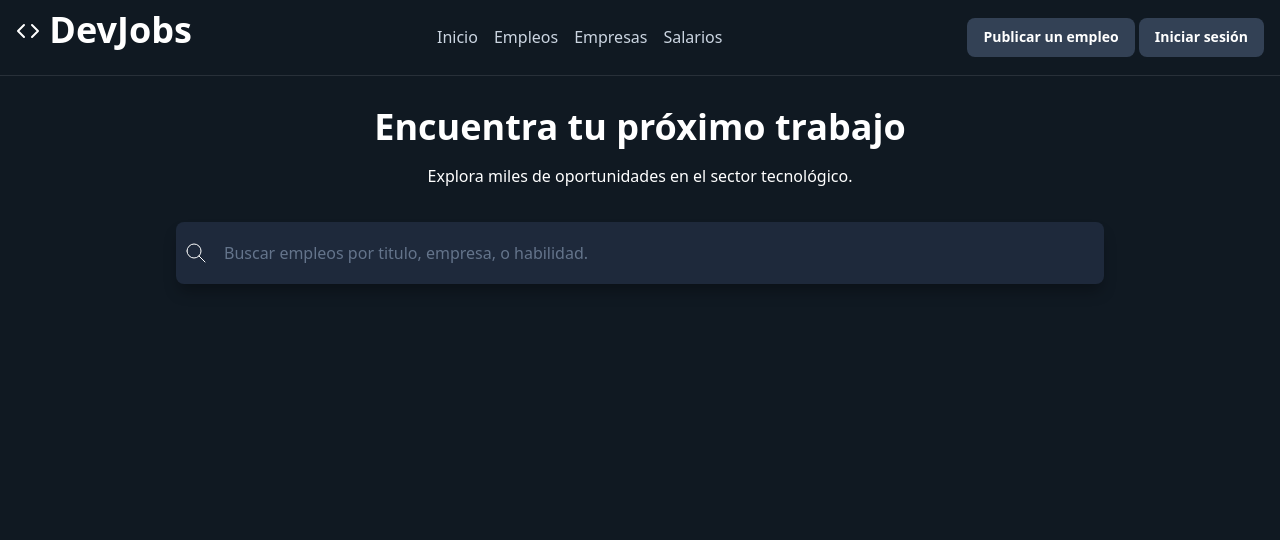
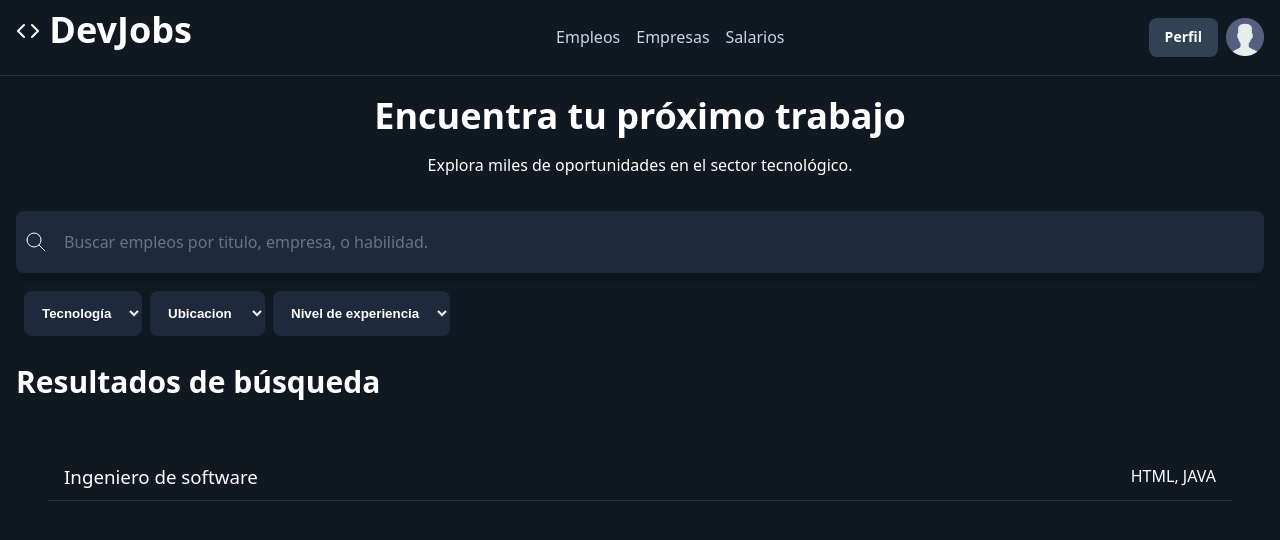
Before and after one commit to migi-sama/html-css, a plain HTML site: page empleos.html in a window 1280 px wide. Drawn offline with Linux system fonts and the light colour scheme.

Commit message:
Add files via upload

```diff
--- a/empleos.html
+++ b/empleos.html
@@ -17,14 +17,16 @@
 			  DevJobs
 		</h1>
 		<nav>
-			<a href="./index.html">Inicio</a>
+			<!-- <a href="./index.html">Inicio</a> -->
 			<a href="./empleos.html">Empleos</a>
 			<a href="">Empresas</a>
 			<a href="">Salarios</a>
 		</nav>
-		<div>
-			<a href="">Publicar un empleo</a>
-			<a href="">Iniciar sesión</a>
+		<div  class="profile-info">
+			<a href="">Perfil</a>
+			<a class="profile-pic" href="" aria-label="Foto de perfil del usuario">
+				<img src="./user.png">
+			</a>
 		</div>
 	</header>
 	<main>
@@ -36,10 +38,46 @@
 					<svg xmlns="http://www.w3.org/2000/svg" width="24" height="24" viewBox="0 0 24 24" fill="none" stroke="currentColor" stroke-width="1" stroke-linecap="round" stroke-linejoin="round" class="icon icon-tabler icons-tabler-outline icon-tabler-search"><path stroke="none" d="M0 0h24v24H0z" fill="none"/><path d="M10 10m-7 0a7 7 0 1 0 14 0a7 7 0 1 0 -14 0" /><path d="M21 21l-6 -6" /></svg>
 					<input name="search" id="empleos-search-input" required type="text" placeholder="Buscar empleos por titulo, empresa, o habilidad.">
 				</div>
+				<div class="search-filters">
+					<select name="technology" id="filter-technology">
+			            <option value="">Tecnología</option>
+			            <option value="javascript">JavaScript</option>
+			            <option value="python">Python</option>
+			            <option value="react">React</option>
+			            <option value="nodejs">Node.js</option>
+			            <option value="java">Java</option>
+			            <option value="csharp">C#</option>
+			            <option value="c">C</option>
+			            <option value="c++">C++</option>
+			            <option value="ruby">Ruby</option>
+			            <option value="php">PHP</option>
+			        </select>
+					<select name="location" id="filter-location">
+						<option>Ubicacion</option>
+						<option>Presencial</option>
+						<option>Remoto</option>
+						<option>Híbrido</option>
+					</select>
+					<select name="experience-level" id="filter-experience-level">
+						<option>Nivel de experiencia</option>
+						<option>Junior</option>
+						<option>Mid</option>
+						<option>Senior</option>
+					</select>
+				</div>
 			</form>
 		</section>
 		<section class="job-listings">
-
+			<h2>Resultados de búsqueda</h2>
+			<div class="job-listings-result">
+				<article class="job-listings-result-item">
+					<header>
+						<h3>Ingeniero de software</h3>
+						<span>HTML, JAVA</span>
+					</header>
+					<p></p>
+				</article>
+			</div>
 		</section>
 	</main>
 </body>
--- a/styles.css
+++ b/styles.css
@@ -261,9 +261,48 @@ article{
 }
 
 .job-search{
-	height: 200px !important;
+	height: 250px !important;
 }
 
 #empleos-search-form{
-	max-width: 60rem;
+	max-width: 88rem;
 }
+
+.profile-pic{
+	padding: 0;
+	height: 38px;
+	border-radius: 50%;
+}
+
+.profile-pic img {
+	height: 38px;
+}
+.profile-info{
+	display: flex;
+	gap: .5rem;
+}
+
+.search-filters{
+	margin-top: 10px;
+	background-color: var(--background);
+	box-shadow: none;
+}
+
+.search-filters select {
+	background-color: var(--input-bg);
+	color: var(--text-primary);
+	font-weight: 700;
+	padding: .875rem;
+	border: none;
+	border-radius: .5rem;
+}
+
+.job-listings{
+	margin: 0 auto;
+	max-width: 88rem;
+}
+
+.job-listings-result-item{
+	box-shadow: none;
+	background-color: var(--background);
+}
```
Also changed, not shown: user.png (added).
